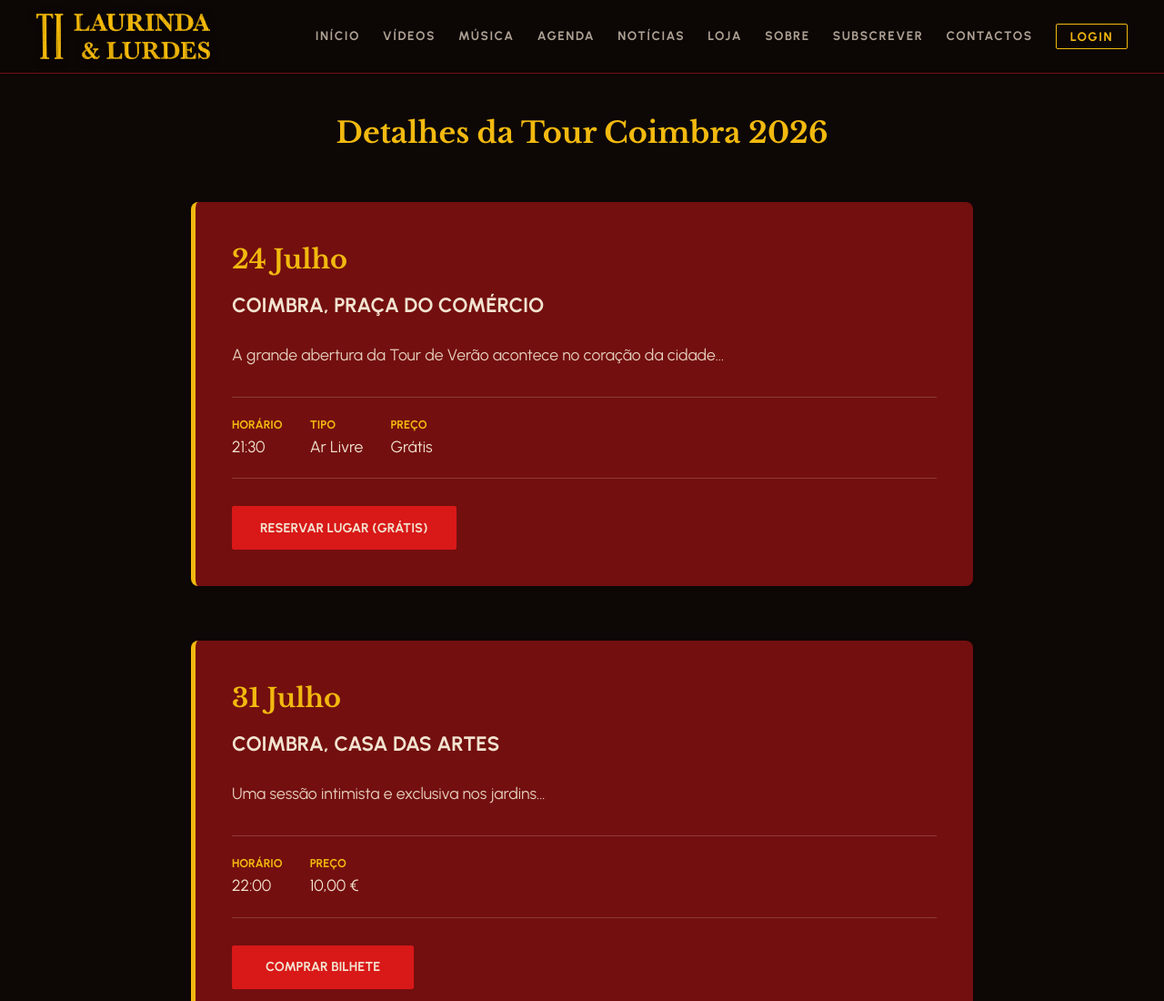
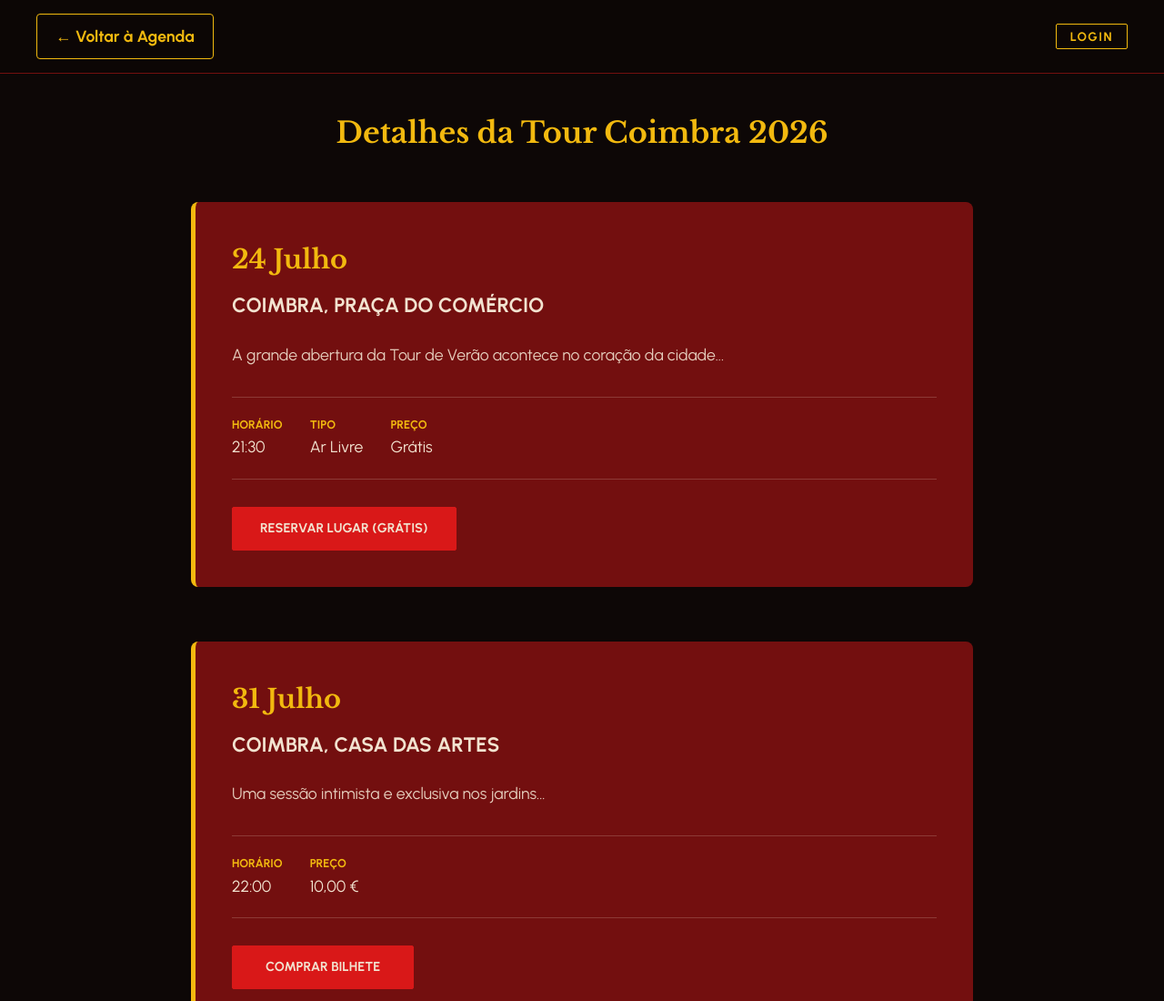
Before and after one commit to GM202324/projeto-lab-multimedia, a website: page public/bilhetes.html in a window 1280 px wide. Shown: the top 1100 px of the page at 91% size. Drawn offline with nearby package versions, Linux system fonts and the light colour scheme.

Commit message:
Update bilhetes.html

```diff
--- a/public/bilhetes.html
+++ b/public/bilhetes.html
@@ -39,28 +39,8 @@
 <body>
 
    <header>
-        <a href="index.html" class="header-logo">
-            <img src="Logo/yellow.svg" alt="Logotipo Oficial">
-        </a>
-
-        <button class="menu-toggle" id="menu-toggle">
-            <span></span>
-            <span></span>
-            <span></span>
-        </button>
-
-        <nav id="main-nav">
-            <a href="index.html#hero">Início</a>
-            <a href="index.html#video">Vídeos</a>
-            <a href="index.html#music">Música</a>
-            <a href="index.html#events">Agenda</a>
-            <a href="index.html#news">Notícias</a>
-            <a href="index.html#store">Loja</a>
-            <a href="index.html#about">Sobre</a>
-            <a href="index.html#subscribe">Subscrever</a>
-            <a href="index.html#contact">Contactos</a>
-            <button id="nav-login-btn" class="nav-btn login-btn">Login</button>
-        </nav>
+        <a href="index.html#events" class="back-link">← Voltar à Agenda</a>
+        <button id="nav-login-btn" class="nav-btn login-btn">Login</button>
     </header>
 
     <div class="main-container">
```
